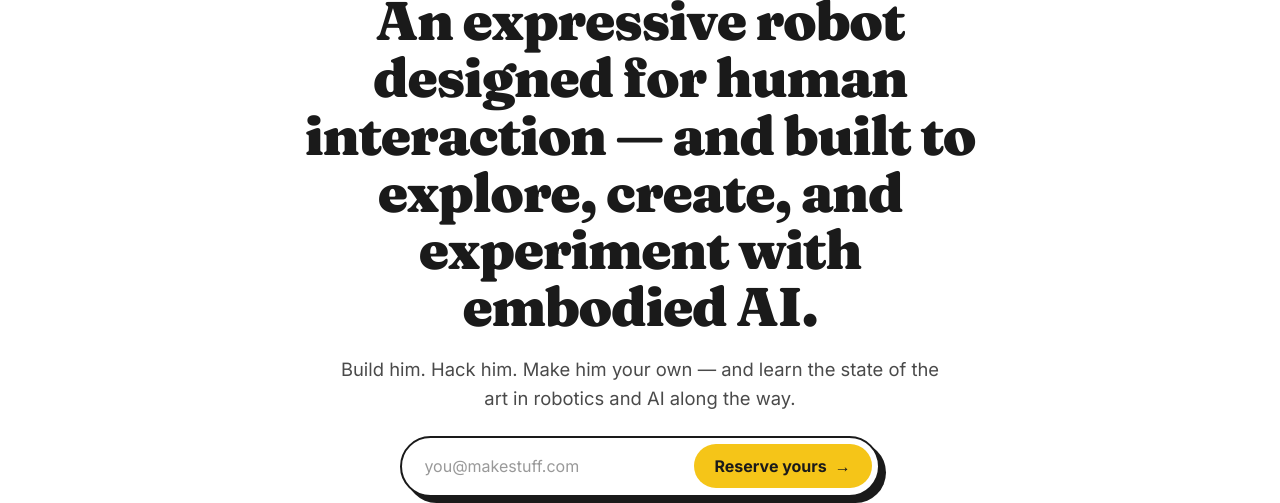
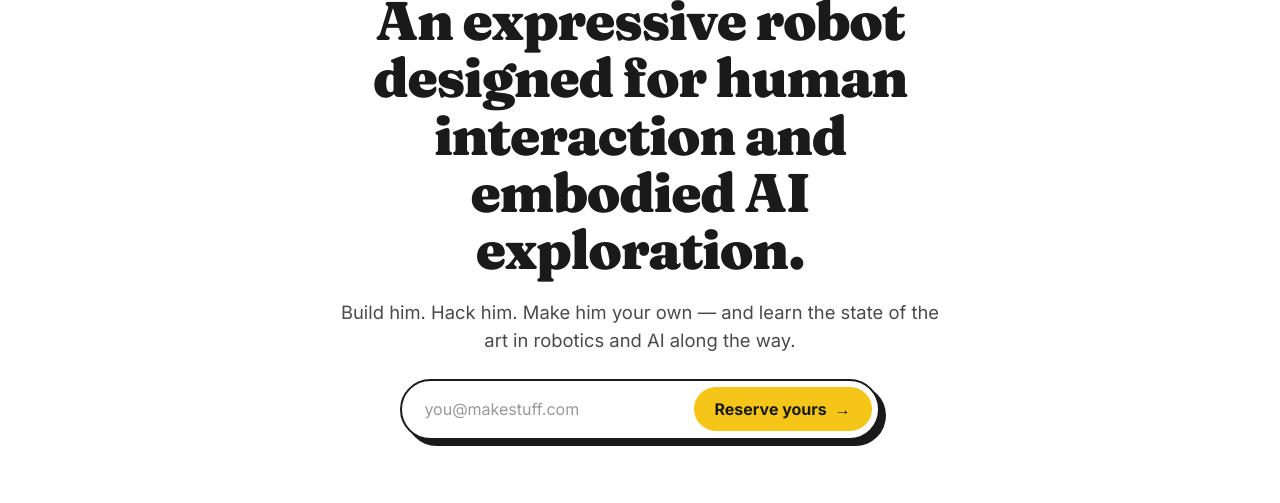
Before and after one commit to anupamdas2012/game-robotics-marketing-web, a plain HTML site: page v3-robotfirst/index.html in a window 1280 px wide. Shown: the part 614-1117 px from the top of the page. Drawn offline with Linux system fonts and the light colour scheme.

Commit message:
B hero: tighten subhead to 'human interaction and embodied AI exploration'

```diff
--- a/v3-robotfirst/index.html
+++ b/v3-robotfirst/index.html
@@ -40,7 +40,7 @@
     <div class="hr-copy hr-copy-centered">
       <h1>
         Meet <em>Lex Jr.</em><br />
-        An expressive robot designed for human interaction — and built to explore, create, and experiment with embodied AI.
+        An expressive robot designed for human interaction and embodied AI exploration.
       </h1>
       <p class="lede">
         Build him. Hack him. Make him your own — and learn the state of the art in
```
